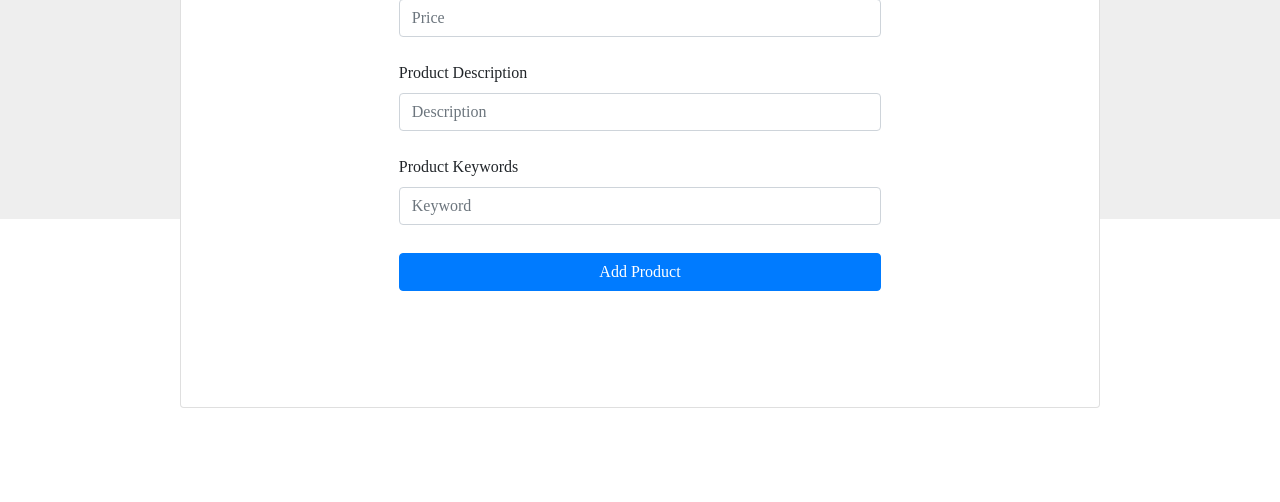
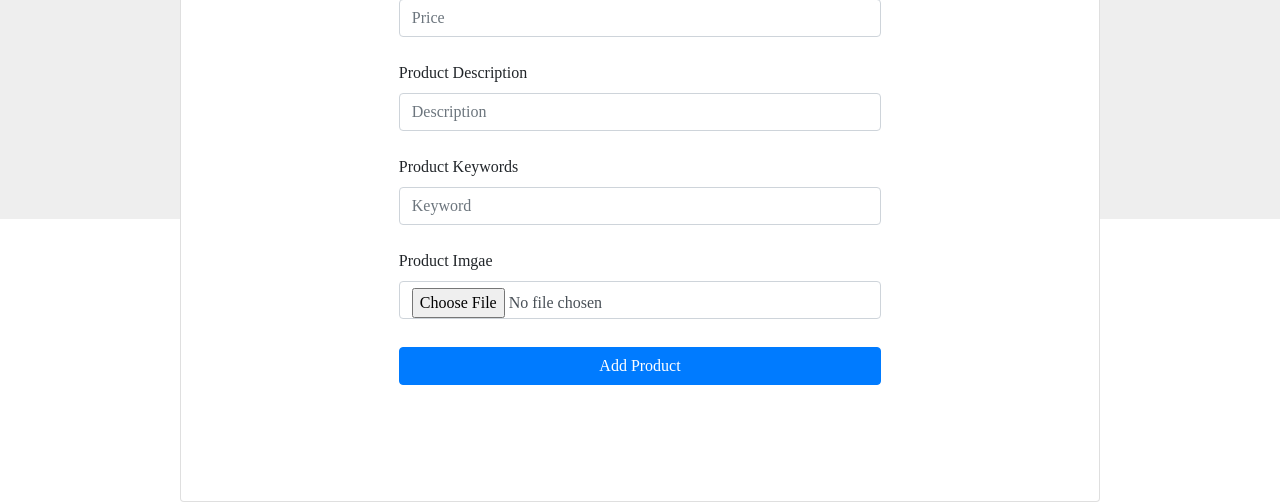
Before and after one commit to Lindalab/LindaLabs, a PHP site: page /view/addproduct.php in a window 1280 px wide. Shown: the part 581-1083 px from the top of the page. Before the commit the page ends 989 px from the top, so only its background shows below. Run offline with PHP 8.4, Linux system fonts and the light colour scheme; data that the repository does not hold is empty; some web fonts are replaced.

Commit message:
add product works with normal php

```diff
--- a/controllers/product_controller.php
+++ b/controllers/product_controller.php
@@ -58,5 +58,14 @@ function editProductCategory_ctr($catId,$catName){
 }
 
 
+//Actions for Products
+
+function addProduct_ctr($product_cat, $product_brand, $product_title, $product_price, $product_desc, $product_image, $product_keywords){
+    $product =new product_class();
+    return $product->addProduct($product_cat, $product_brand, $product_title, $product_price, $product_desc, $product_image, $product_keywords);
+
+}
+
+
 
 //--INSERT--//
--- a/functions/product.php
+++ b/functions/product.php
@@ -7,7 +7,7 @@ function getAllBrand(){
     $brandId=NULL;
     $brandName=NULL;
     echo "
-    <select class='custom-select' name='mycat' id='inputGroupSelect01' >
+    <select class='custom-select' name='mybrand' id='mybrand' >
     ";
     foreach($data as $brand){
         $brandId=$brand['brand_id'];
@@ -33,7 +33,7 @@ function getAllCategoryDropdown(){
     $catId=NULL;
     $catName=NULL;
     echo "
-    <select class='custom-select' name='mycat' id='inputGroupSelect01' >
+    <select class='custom-select' name='mycat' id='mycat' >
     ";
     foreach($data as $category){
         $catId=$category['cat_id'];
--- a/view/addproduct.php
+++ b/view/addproduct.php
@@ -36,7 +36,7 @@ require("../functions/product.php");
                                     </div>
 
 
-                                    <form action="" method="" style="margin:5% 20%;">
+                                    <form action="../actions/addproduct.php" method="POST" style="margin:5% 20%;">
 
 
                                         <div class="form-group">
@@ -62,7 +62,7 @@ require("../functions/product.php");
 
                                         <div class="form-outline mb-4">
                                             <label class="form-label" for="pprice">Product Price</label>
-                                            <input type="text" name="pprice" id="pprice" class="form-control" placeholder="Price" />
+                                            <input type="number" name="pprice" id="pprice" class="form-control" placeholder="Price" />
                                         </div>
 
                                         <div class="form-outline mb-4">
@@ -74,8 +74,14 @@ require("../functions/product.php");
                                             <label class="form-label" for="pkeyword">Product Keywords</label>
                                             <input type="text" name="pkeyword" id="pkeyword" class="form-control" placeholder="Keyword" />
                                         </div>
+                                        <div class="form-outline mb-4">
+                                            <label class="form-label" for="pkeyword">Product Imgae</label>
+                                            <input type="file" name="pkeyword" id="pkeyword" class="form-control" placeholder="Image" />
+                                        </div>
                                         <div class="text-center pt-1 mb-5 pb-1">
-                                            <input type="submit" class="btn btn-primary btn-block fa-lg gradient-custom-2 mb-3" class="form-control" name="submit" value="Add Product" id="addsubmit" onclick="callmeajax()" />
+                                            <input type="submit" class="btn btn-primary btn-block fa-lg gradient-custom-2 mb-3" name="submit" value="Add Product" id="addsubmit"  />
+
+                                            <!-- onclick="callmeajax()" -->
                                         </div>
                                     </form>
 
```
Also changed, not shown: actions/addproduct.php (+23 -0 lines).
